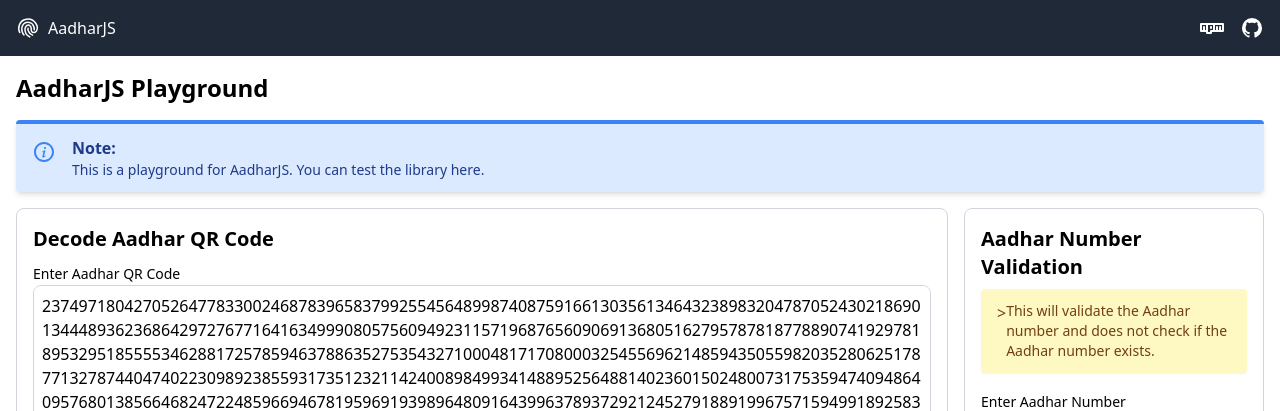
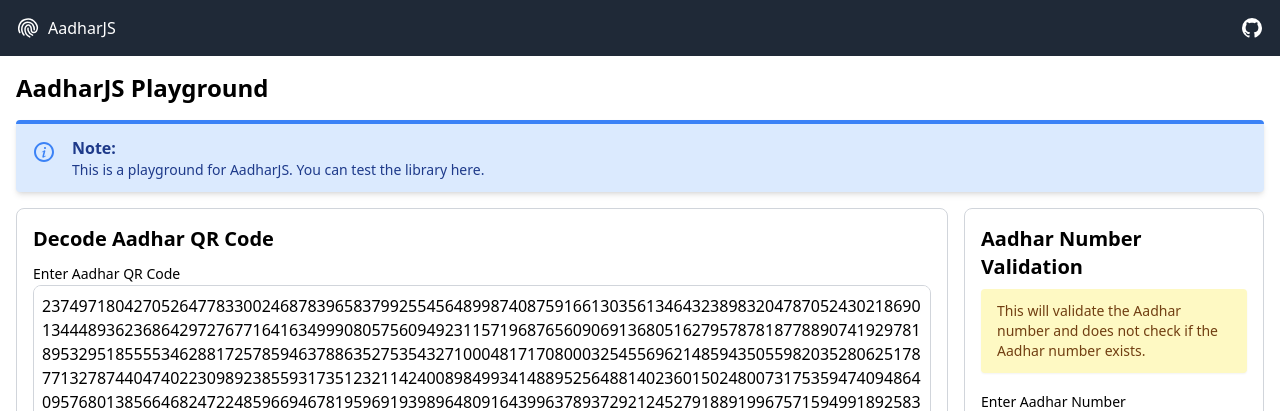
Before and after one commit to xone-labs/aadharjs, a website: page docs/index.html in a window 1280 px wide. Shown: the top 411 px of the page. Drawn offline with nearby package versions, Linux system fonts and the light colour scheme.

Commit message:
fix: removed npm icon from header

```diff
--- a/docs/index.html
+++ b/docs/index.html
@@ -42,12 +42,12 @@
                 AadharJS
             </h1>
             <div class="flex items-center space-x-4">
-                <a href="https://npmjs.com/package/aadharjs" target="_blank" class="text-white">
+                <!-- <a href="https://npmjs.com/package/aadharjs" target="_blank" class="text-white">
                     <svg xmlns="http://www.w3.org/2000/svg" class="h-6" viewBox="0 0 24 24">
                         <path fill="none" stroke="currentColor" stroke-linecap="round" stroke-linejoin="round"
                             stroke-width="2" d="M1 8h22v7H11v2H7v-2H1zm6 0v7m7-7v7m3-4v4M4 11v4m7-4v1m9-1v4" />
                     </svg>
-                </a>
+                </a> -->
                 <a href="https://github.com/xone-labs" target="_blank" class="text-white">
                     <svg xmlns="http://www.w3.org/2000/svg" class="h-6" viewBox="0 0 24 24">
                         <path fill="currentColor"
@@ -100,7 +100,7 @@
                 <h2 class="text-xl font-bold mb-2">Aadhar Number Validation</h2>
                 <!-- alert info bar -->
                 <div class="bg-yellow-100 rounded text-yellow-900 px-4 py-3 shadow-sm mb-4" role="alert">
-                    <div class="flex">>
+                    <div class="flex">
                         <p class="text-sm">This will validate the Aadhar number and does not check if the Aadhar number
                             exists.</p>
                     </div>
```
